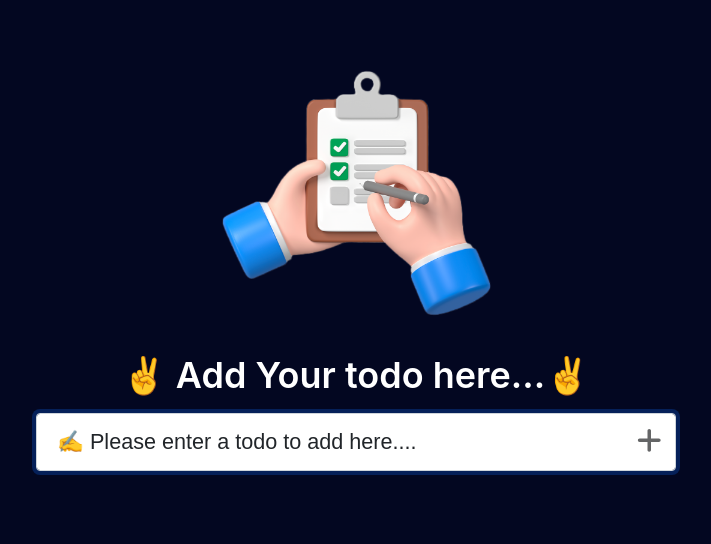
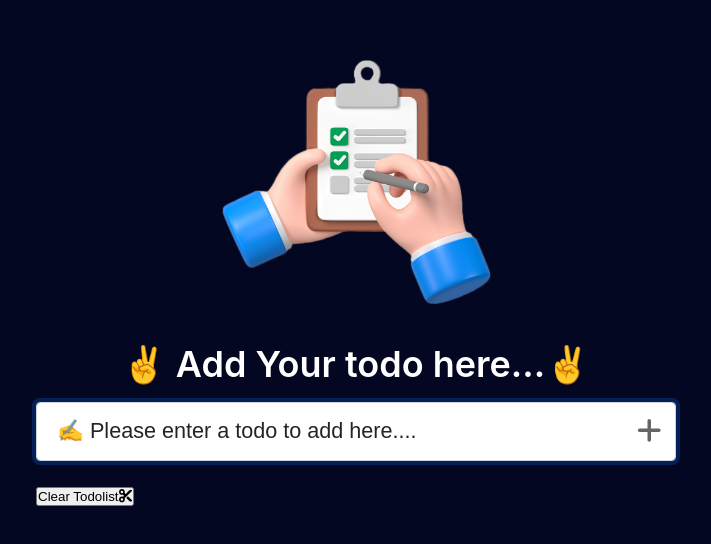
Before and after one commit to springboot20/React-Todo-App, a React (Create React App) app: page / in a window 1280 px wide. Shown: the part 126-670 px from the top of the page, without its empty margins (284-995 px from the left). Built offline with nearby package versions, Linux system fonts and the light colour scheme.

Commit message:
Clear button added to the UI in both Button.jsx file and Todo.jsx file

```diff
--- a/src/Todo/Buttons/Buttons.jsx
+++ b/src/Todo/Buttons/Buttons.jsx
@@ -1,6 +1,6 @@
 import React from "react";
 import { FontAwesomeIcon } from '@fortawesome/react-fontawesome'
-import { faPlus, faSave } from '@fortawesome/free-solid-svg-icons'
+import { faPlus, faSave, faScissors } from '@fortawesome/free-solid-svg-icons'
 
 function AddButton() {
 	return (
@@ -28,5 +28,20 @@ const SaveButton = () => {
 	);
 }
 
+const ResetButton = ({ children }) => {
+	return (
+		<React.Fragment>
+			<button
+				type="submit"
+				className="reset-todo-btn"
+			>
+				{children}
+				<FontAwesomeIcon icon={faScissors} className='clear-icon' />
+			</button>
+		</React.Fragment>
+	);
+}
+
+
 export default AddButton;
-export {SaveButton}
+export { SaveButton, ResetButton }
--- a/src/Todo/Todo.jsx
+++ b/src/Todo/Todo.jsx
@@ -3,6 +3,7 @@ import TodoInput from "./Input/TodoInput";
 import TodoList from "./TodoList/TodoList";
 import todoImage from './todo.png'
 import './Todo.css'
+import { ResetButton } from "./Buttons/Buttons";
 
 const getLocalItem = () => {
 	if (localStorage.getItem("todos") === null) {
@@ -103,6 +104,9 @@ function Todo() {
 		console.log(todos);
 	}, [todos]);
 
+	const clearTodos = () => {
+		setTodos([])
+	}
 	return (
 		<div className="todo-container">
 
@@ -138,6 +142,12 @@ function Todo() {
 					/>
 				</div>
 			</div>
+
+			<div className="reset-btn-container">
+				<ResetButton>
+					Clear Todolist
+				</ResetButton>
+			</div>
 		</div>
 	);
 }
```
